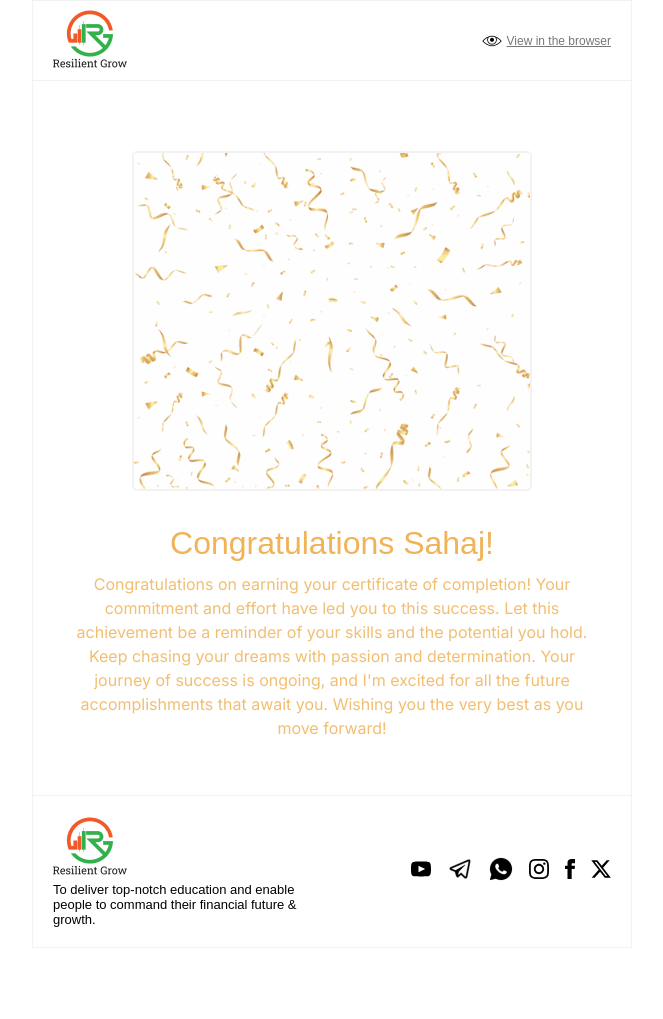
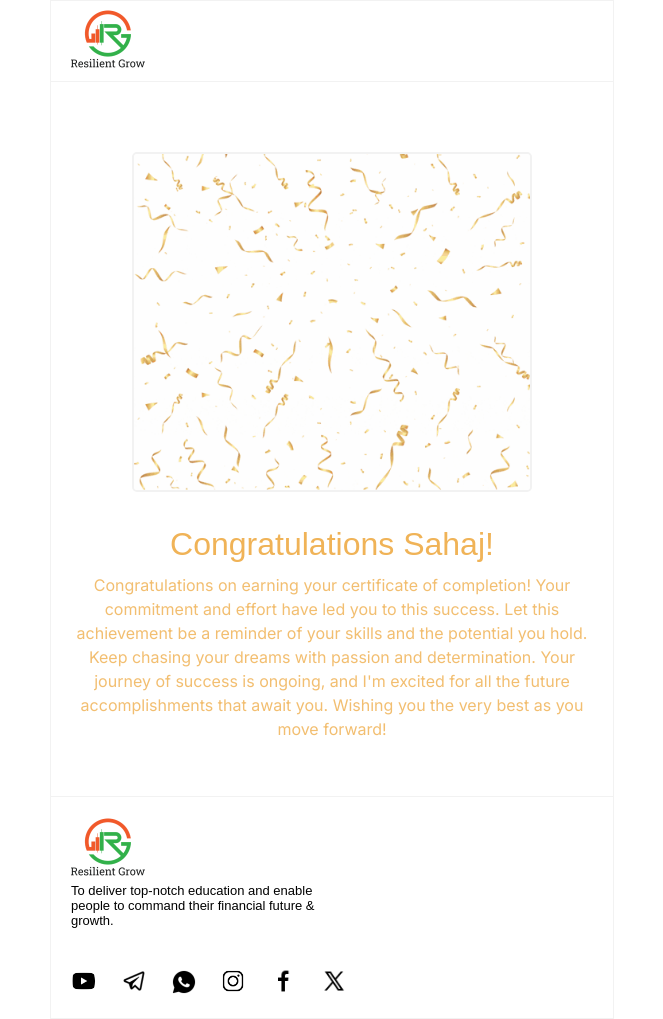
Before and after one commit to DanishCodebase/Email-Template, a plain HTML site: page index.html in a window 1280 px wide. Shown: the whole page, without its empty margins (308-971 px from the left). Before the commit the page ends 948 px from the top, so only its background shows below. Drawn offline with Linux system fonts and the light colour scheme; a web font is replaced by a local one.

Commit message:
Add files via upload

```diff
--- a/index.html
+++ b/index.html
@@ -24,164 +24,54 @@
         }
 
         .center {
-            justify-content: center;
-        }
-
-        .flex {
-            display: flex;
-            align-items: center;
-        }
-
-        .congrats-email {
-            max-width: 600px;
-            border: 1px solid #f2f2f2;
-        }
-
-        header {
-            height: 80px;
-            justify-content: space-between;
-            padding: 0 20px;
-            border-bottom: 1px solid #f2f2f2;
-        }
-
-        .logo img {
-            height: 60px;
-        }
-
-        .view-link {
-            text-decoration: underline;
-        }
-
-        .view-link>img {
-            width: 20px;
-        }
-
-        .view-link>span {
-            margin-left: 5px;
-            font-size: 12px;
-            color: #777;
-        }
-
-        .main-body {
-            text-align: center;
-            padding: 20px 16px;
-            border-bottom: 1px solid #f2f2f2;
-        }
-
-        .main-body>img {
-            max-width: 400px;
-            width: 100%;
-            margin-top: 50px;
-            border: 2px solid #f2f2f2;
-            border-radius: 5px;
-        }
-
-        .main-body>h1 {
-            margin-top: 30px;
-            margin-bottom: 10px;
-            font-weight: 400;
-            color: #f0b357;
-        }
-
-        .main-body>p {
-            font-size: 16px;
-            font-family: 'Inter', sans-serif;
-            color: rgba(240, 179, 87, 0.85);
-            padding: 0 20px;
-            line-height: 150%;
-            margin-bottom: 35px;
-        }
-
-        footer {
-            justify-content: space-between;
-            padding: 20px;
-        }
-
-        .logo-desc>p {
-            font-size: 13px;
-            max-width: 276px;
-            margin-top: 2px;
-        }
-
-        .socials>a {
-            margin-right: 16px;
-        }
-
-        .socials>a:last-child {
-            margin-right: 0;
-        }
-
-        @media (max-width: 425px) {
-            .main-body>img {
-                margin-top: 35px;
-            }
-
-            .main-body>p {
-                padding: 0;
-            }
-
-            footer {
-                flex-direction: column;
-                align-items: flex-start !important;
-            }
-
-            .socials {
-                width: 100%;
-                justify-content: space-between;
-                margin-top: 30px;
-                align-self: center;
-            }
+            justify-content: center !important;
         }
     </style>
-    <!-- <link rel="stylesheet" href="style.css"> -->
 </head>
 
-<body class="flex">
-    <div class="congrats-email">
-        <header class="flex">
-            <a href="https://resilientgrow.in" target="_blank" class="logo">
-                <img src="./images/logo.png" alt="">
-            </a>
-            <a href="https://resilientgrow.in" target="_blank" class="view-link flex">
-                <img src="./images/eye.png" alt="">
-                <span>View in the browser</span>
+<body style="display: flex;align-items: center;">
+    <div style="max-width: 600px;margin: auto;border: 1px solid #f2f2f2;">
+        <header
+            style="display: flex;align-items: center;height: 80px;justify-content: space-between;padding: 0 20px;">
+            <a href="https://resilientgrow.in" target="_blank">
+                <img height="60" src="https://danishcodebase.github.io/Email-Template/images/logo.png" alt="">
             </a>
         </header>
-        <div class="main-body">
-            <img src="./images/gift.gif" alt="">
-            <h1>Congratulations Sahaj!</h1>
-            <p>Congratulations on earning your certificate of completion! Your commitment and effort have led you to
+        <div style="text-align: center;padding: 20px 16px;border-top: 1px solid #f2f2f2;border-bottom: 1px solid #f2f2f2;">
+            <img style="max-width: 400px;width: 100%;margin-top: 50px;border: 2px solid #f2f2f2;border-radius: 5px;"
+                src="https://danishcodebase.github.io/Email-Template/images/gift.gif" alt="">
+            <h1 style="margin-top: 30px;margin-bottom: 10px;font-weight: 400;color: #f0b357;">Congratulations Sahaj!
+            </h1>
+            <p
+                style="font-size: 16px;font-family: 'Inter', sans-serif;color: rgba(240, 179, 87, 0.85);max-width: 530px;line-height: 150%;margin-bottom: 35px;">
+                Congratulations on earning your certificate of completion! Your commitment and effort have led you to
                 this success. Let this achievement be a reminder of your skills and the potential you hold. Keep chasing
                 your dreams with passion and determination. Your journey of success is ongoing, and I'm excited for all
                 the future accomplishments that await you. Wishing you the very best as you move forward!</p>
         </div>
-        <footer class="flex">
-            <div class="logo-desc">
-                <a href="https://resilientgrow.in" target="_blank" class="logo">
-                    <img src="./images/logo.png" alt="">
+        <footer style="padding: 20px;">
+            <div>
+                <a href="https://resilientgrow.in" target="_blank">
+                    <img height="60" src="https://danishcodebase.github.io/Email-Template/images/logo.png" alt="">
                 </a>
-                <p>To deliver top-notch education and enable people to command their financial future & growth.</p>
+                <p style="font-size: 13px;max-width: 276px;margin-top: 2px;">To deliver top-notch education and enable
+                    people to command their financial future & growth.</p>
             </div>
-            <div class="socials flex">
-                <a href="https://www.youtube.com/@resilientgrow" target="_blank"><img src="./images/youtube.svg"
+            <div style="margin-top: 40px;">
+                <a style="margin-right: 20px;" href="https://www.youtube.com/@resilientgrow" target="_blank"><img style="width: 26px;" src="./images/youtube.png"
                         alt=""></a>
-                <a href="https://t.me/resilientgrow" target="_blank"><img width="26" src="./images/telegram.png"
+                <a style="margin-right: 20px;" href="https://t.me/resilientgrow" target="_blank"><img width="26" src="./images/telegram.png"
                         alt=""></a>
-                <a href="https://shorturl.at/loCD6" target="_blank"><img width="24" src="./images/whatsapp.png"
+                <a style="margin-right: 20px;" href="https://shorturl.at/loCD6" target="_blank"><img width="24" src="./images/whatsapp.png"
                         alt=""></a>
-                <a href="https://www.instagram.com/resilient.grow/" target="_blank"><img src="./images/instagram.svg"
+                <a style="margin-right: 20px;" href="https://www.instagram.com/resilient.grow/" target="_blank"><img  width="26" src="./images/instagram.png"
                         alt=""></a>
-                <a href="https://www.facebook.com/resilientgrow1" target="_blank"><img src="./images/facebook.svg"
+                <a style="margin-right: 20px;" href="https://www.facebook.com/resilientgrow1" target="_blank"><img width="26" src="./images/facebook.png"
                         alt=""></a>
-                <a href="https://twitter.com/resilientgrow" target="_blank"><img src="./images/twitter.svg" alt=""></a>
+                <a href="https://twitter.com/resilientgrow" target="_blank"><img width="26" src="./images/twitter.png" alt=""></a>
             </div>
         </footer>
     </div>
-    <script>
-        const childElement = document.querySelector('.congrats-email');
-        const parentElement = childElement.parentElement;
-        parentElement.classList.add('center');
-    </script>
 </body>
 
 </html>
```
Also changed, not shown: images/facebook.png (added), images/instagram.png (added), images/twitter.png (added), images/youtube.png (added).
